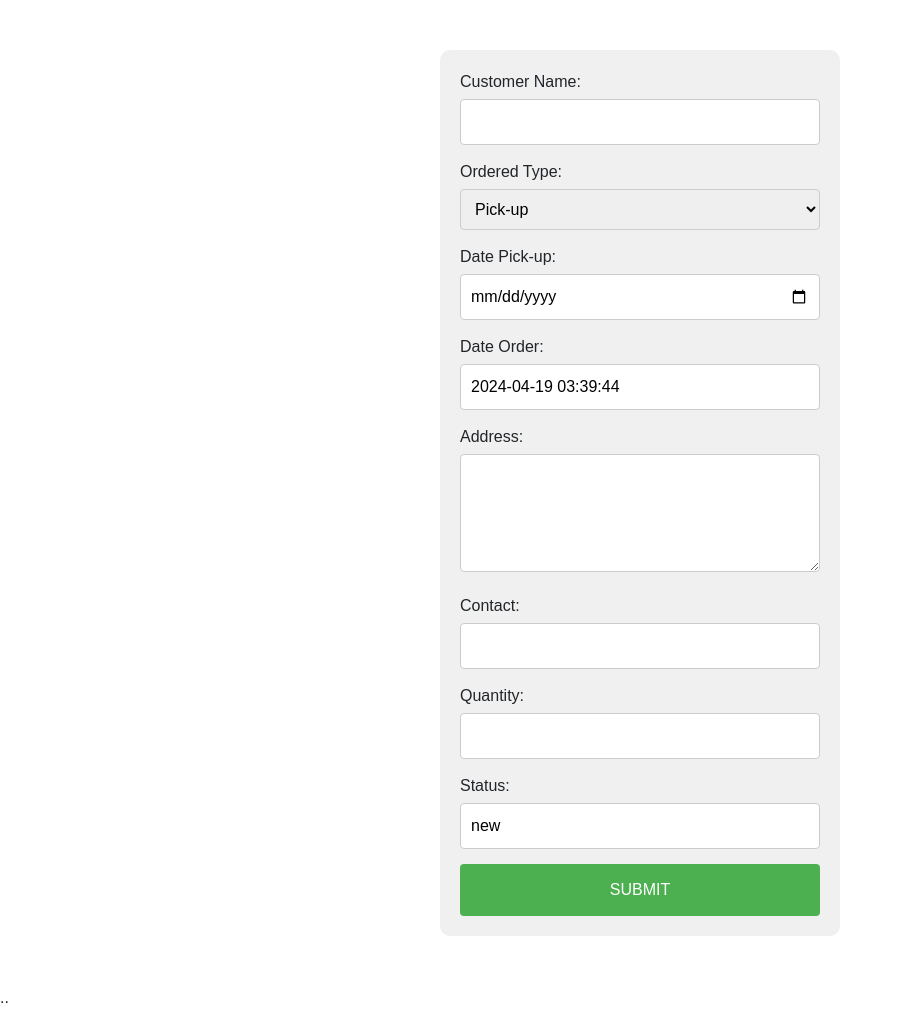
After one commit to Riwaj77/Petopia, a PHP site: page /form.php in a window 1280 px wide. The commit adds this page. Shown: the whole page, without its empty margins (0-902 px from the left). Run offline with PHP 8.4, Linux system fonts and the light colour scheme.

Commit message:
New changes

```diff
--- /dev/null
+++ b/form.php
@@ -0,0 +1,82 @@
+<!DOCTYPE html>
+<html lang="en">
+<head>
+  <meta charset="UTF-8">
+  <meta name="viewport" content="width=device-width, initial-scale=1.0">
+  <title>Customer Details</title>
+  <!-- Bootstrap CSS -->
+  <link href="https://cdn.jsdelivr.net/npm/bootstrap@5.3.0-alpha1/dist/css/bootstrap.min.css" rel="stylesheet">
+  <!-- Custom CSS -->
+  <style>
+    body {
+      font-family: Arial, sans-serif;
+    }
+    .form-container {
+      max-width: 400px;
+      margin: 50px auto;
+      padding: 20px;
+      background-color: #f0f0f0;
+      border-radius: 10px;
+    }
+    label {
+      display: block;
+      margin-bottom: 5px;
+    }
+    input[type="text"], input[type="email"], input[type="tel"], input[type="date"], textarea, select, input[type="number"] {
+      width: 100%;
+      padding: 10px;
+      margin-bottom: 15px;
+      border: 1px solid #ccc;
+      border-radius: 4px;
+      box-sizing: border-box;
+    }
+    input[type="submit"] {
+      width: 100%;
+      background-color: #4CAF50;
+      color: white;
+      padding: 14px 20px;
+      border: none;
+      border-radius: 4px;
+      cursor: pointer;
+    }
+    input[type="submit"]:hover {
+      background-color: #45a049;
+    }
+  </style>
+</head>
+<body>
+  <div class="form-container">
+    <form action="<?php echo htmlspecialchars($_SERVER["PHP_SELF"]); ?>" method="post">
+        <label for="customerName">Customer Name:</label>
+        <input type="text" id="customerName" name="customerName" required><br>
+
+        <label for="orderedType">Ordered Type:</label>
+        <select id="orderedType" name="orderedType" required>
+            <option value="Pick-up">Pick-up</option>
+            <option value="COD">COD</option>
+        </select><br>
+
+        <label for="datePickup">Date Pick-up:</label>
+        <input type="date" id="datePickup" name="datePickup" required><br>
+
+        <label for="dateOrder">Date Order:</label>
+        <input type="text" id="dateOrder" name="dateOrder" value="<?php echo date('Y-m-d H:i:s'); ?>" readonly><br>
+
+        <label for="address">Address:</label>
+        <textarea id="address" name="address" rows="4" required></textarea><br>
+
+        <label for="contact">Contact:</label>
+        <input type="tel" id="contact" name="contact" required><br>
+
+        <label for="quantity">Quantity:</label>
+        <input type="number" id="quantity" name="quantity" min="1" required><br>
+
+        <label for="status">Status:</label>
+        <input type="text" id="status" name="status" value="new" readonly><br>
+
+        <input type="submit" value="SUBMIT">
+    </form>
+  </div>
+</body>
+</html>
+..
--- a/index.css
+++ b/index.css
@@ -1055,7 +1055,9 @@
   overflow: hidden;
   flex-shrink: 0;
   z-index: 1;
+
 }
+
 .rectangle-parent {
   overflow: hidden;
   display: flex;
--- a/index.php
+++ b/index.php
@@ -14,6 +14,7 @@
       rel="stylesheet"
       href="https://fonts.googleapis.com/css2?family=Figma Hand:wght@700&display=swap"
     />
+    <link rel="stylesheet" href="https://cdnjs.cloudflare.com/ajax/libs/font-awesome/6.4.0/css/all.min.css">
   </head>
   <body>
     <div class="landing-page-1">
@@ -311,6 +312,7 @@
             src="./public/iconamoonsearchthin.svg"
         />
          </button>
+
       </form>
 
 
```
Also changed, not shown: search.php (+148 -8 lines).
